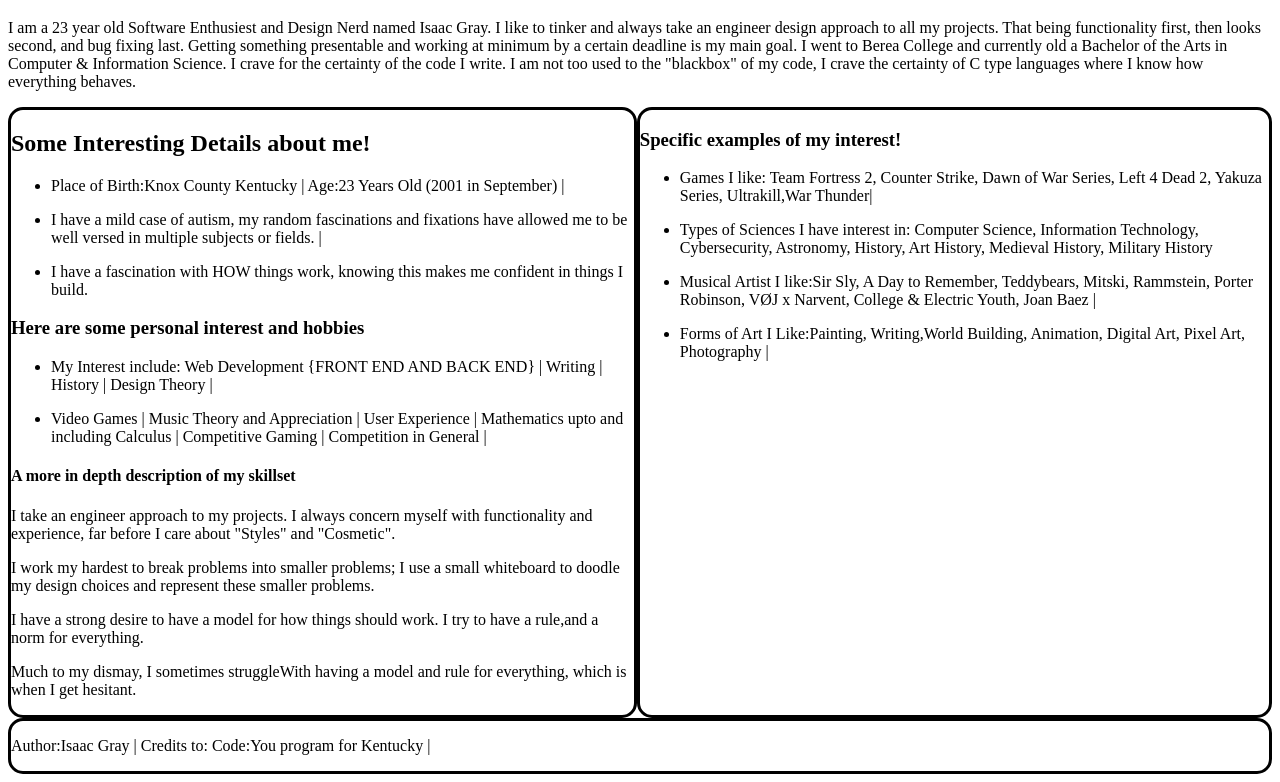
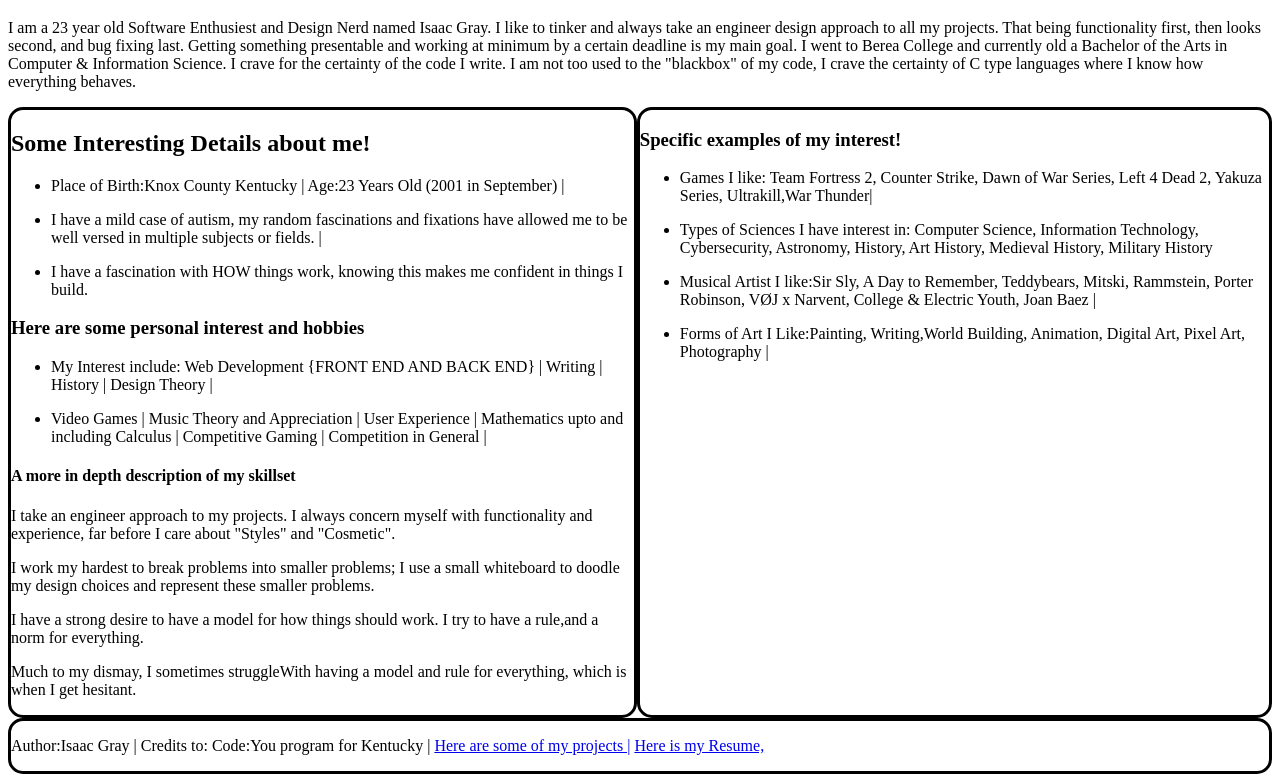
Before and after one commit to Asunder79/Asunder79.github.io, a plain HTML site: page index.html in a window 1280 px wide. Shown: the part 109-891 px from the top of the page. Drawn offline with Linux system fonts and the light colour scheme.

Commit message:
added links to resume.html and projects.html

```diff
--- a/index.html
+++ b/index.html
@@ -130,7 +130,7 @@
             </div>
         <div class="footer">
             <p>
-                Author:Isaac Gray | Credits to: Code:You program for Kentucky |
+                Author:Isaac Gray | Credits to: Code:You program for Kentucky | <a href="./projects.html">Here are some of my projects |</a> <a href="./resume.html">Here is my Resume,</a>
             </p>
         </div>
         </main>
```
